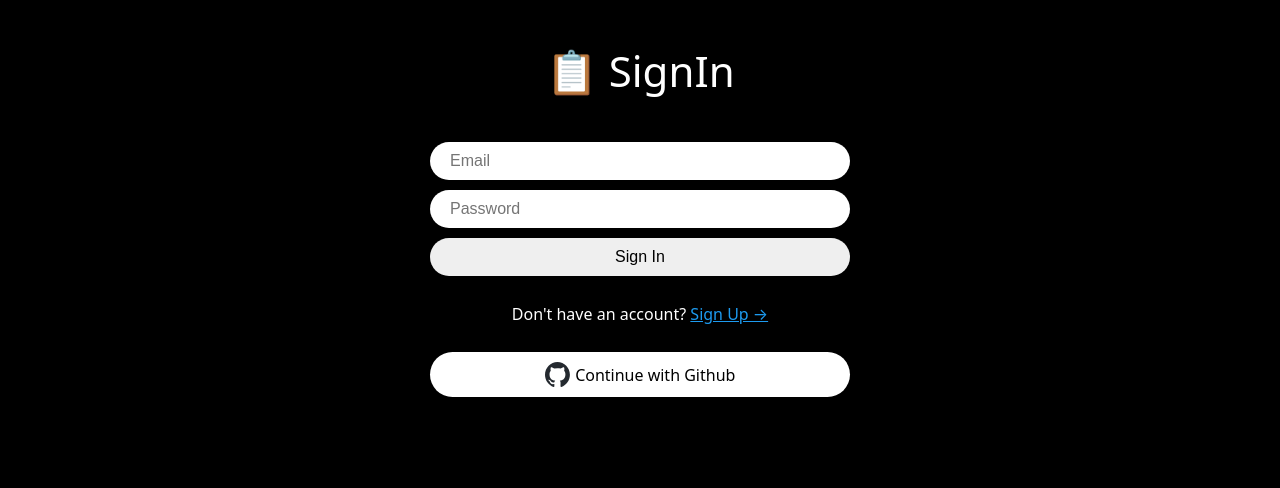
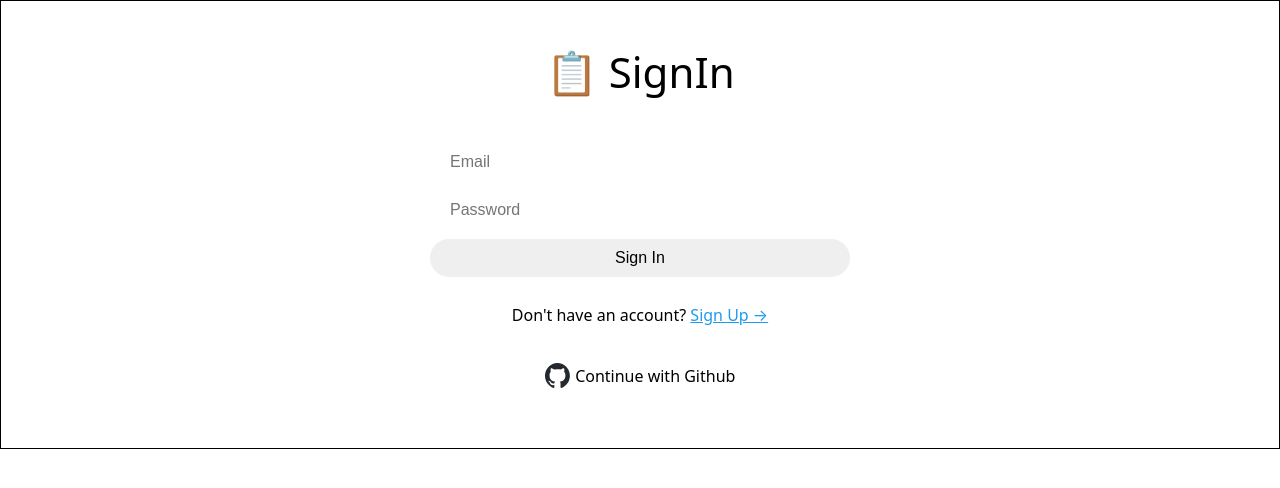
Before and after one commit to plou102/Firebase-practice, a React (Vite) app: page /signin in a window 1280 px wide. Shown: the top 488 px of the page. Built offline with nearby package versions, Linux system fonts and the light colour scheme; no server answers.

Commit message:
Feat: create light & dark theme context

```diff
--- a/src/App.tsx
+++ b/src/App.tsx
@@ -4,12 +4,13 @@ import Home from "./routes/Home";
 import Profile from "./routes/Profile";
 import SignIn from "./routes/SignIn";
 import SignUp from "./routes/SignUp";
-import styled, { createGlobalStyle } from "styled-components";
-import reset from "styled-reset";
+import styled from "styled-components";
 import { useEffect, useState } from "react";
 import Loading from "./components/Loading";
 import { auth } from "./firebase";
 import ProtectedRoute from "./components/Protected-Route";
+import { ThemeProvider } from "./context/themeProvider";
+import { GlobalStyles } from "./theme/GlobalStyle";
 
 const router = createBrowserRouter([
   {
@@ -40,18 +41,6 @@ const router = createBrowserRouter([
   },
 ]);
 
-const GlobalStyles = createGlobalStyle`
-  ${reset};
-  * {
-    box-sizing: border-box;
-  }
-  body {
-    background-color: black;
-    color: #fff;
-    font-family: system-ui, -apple-system, BlinkMacSystemFont, 'Segoe UI', Roboto, Oxygen, Ubuntu, Cantarell, 'Open Sans', 'Helvetica Neue', sans-serif;
-  }
-`;
-
 function App() {
   const [isLoading, setIsLoading] = useState(true);
 
@@ -66,8 +55,10 @@ function App() {
 
   return (
     <Wrapper>
-      <GlobalStyles />
-      {isLoading ? <Loading /> : <RouterProvider router={router} />}
+      <ThemeProvider>
+        <GlobalStyles />
+        {isLoading ? <Loading /> : <RouterProvider router={router} />}
+      </ThemeProvider>
     </Wrapper>
   );
 }
--- /dev/null
+++ b/src/context/themeProvider.tsx
@@ -0,0 +1,45 @@
+import {
+  Dispatch,
+  ReactNode,
+  SetStateAction,
+  createContext,
+  useCallback,
+  useContext,
+  useState,
+} from "react";
+import { darkTheme, lightTheme } from "../theme/Theme";
+import { ThemeProvider as StyledProvider } from "styled-components";
+
+interface themeProps {
+  mode: string;
+  setMode: Dispatch<SetStateAction<string>>;
+}
+
+const ThemeContext = createContext<themeProps>({
+  mode: "",
+  setMode: () => "",
+});
+
+function useTheme() {
+  const context = useContext(ThemeContext);
+  const { mode, setMode } = context;
+
+  const toggleTheme = useCallback(() => {
+    mode === "light" ? setMode("dark") : setMode("light");
+  }, [mode]);
+
+  return [mode, toggleTheme];
+}
+
+function ThemeProvider({ children }: { children: ReactNode }) {
+  const [mode, setMode] = useState("light");
+  const theme = mode === "light" ? lightTheme : darkTheme;
+
+  return (
+    <ThemeContext.Provider value={{ mode, setMode }}>
+      <StyledProvider theme={theme}>{children}</StyledProvider>
+    </ThemeContext.Provider>
+  );
+}
+
+export { useTheme, ThemeProvider };
--- /dev/null
+++ b/src/theme/GlobalStyle.ts
@@ -0,0 +1,15 @@
+import { createGlobalStyle } from "styled-components";
+import reset from "styled-reset";
+
+export const GlobalStyles = createGlobalStyle`
+  ${reset};
+  * {
+    box-sizing: border-box;
+  }
+  body {
+    background-color: ${({ theme }) => theme.bgColor};
+    color: ${({ theme }) => theme.textColor};
+    border: ${({ theme }) => theme.border};
+    font-family: system-ui, -apple-system, BlinkMacSystemFont, 'Segoe UI', Roboto, Oxygen, Ubuntu, Cantarell, 'Open Sans', 'Helvetica Neue', sans-serif;
+  }
+`;
--- /dev/null
+++ b/src/theme/Theme.ts
@@ -0,0 +1,16 @@
+export const lightTheme = {
+  bgColor: "white",
+  textColor: "black",
+  border: "1px solid black",
+};
+
+export const darkTheme = {
+  bgColor: "black",
+  textColor: "white",
+  border: "1px solid white",
+};
+
+export const theme = {
+  lightTheme,
+  darkTheme,
+};
```
